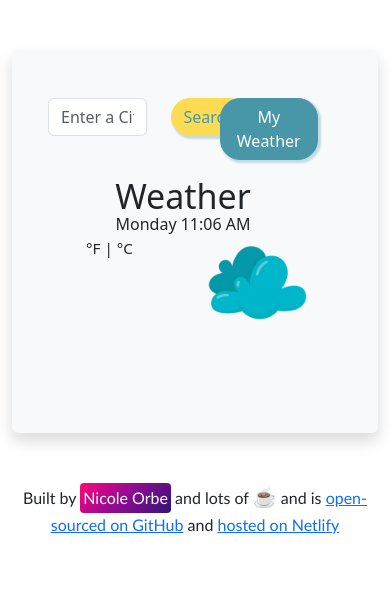
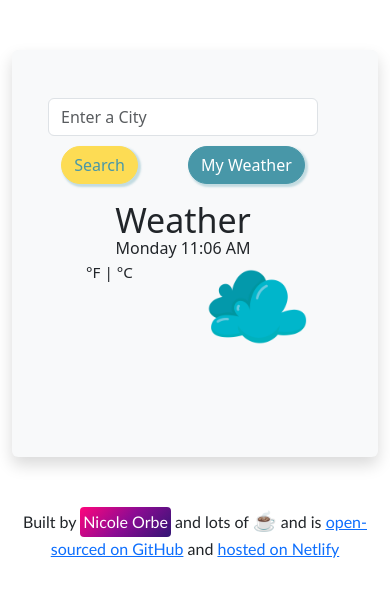
Before and after one commit to nicoleorbe/shecodes_weatherapp, a plain HTML site: page index.html in a window 390 px wide. Drawn offline with nearby package versions, Linux system fonts and the light colour scheme; a web font is replaced by a local one.

Commit message:
added responsive for mobile

```diff
--- a/index.html
+++ b/index.html
@@ -34,7 +34,7 @@
         <!-- first row / search bar -->
 
         <form class="row mb-3 search-bar" id="search-bar">
-          <div class="col-5 input-search-new-city">
+          <div class="col-md-5 col-sm-12 input-search-new-city">
             <input
               type="text"
               class="form-control"
@@ -42,10 +42,10 @@
               placeholder="Enter a City"
             />
           </div>
-          <div class="col-2 btn-search">
+          <div class="col-md-2 col-sm-5 btn-search">
             <button class="btn" type="submit" id="button-search">Search</button>
           </div>
-          <div class="col-5 btn-current">
+          <div class="col-md-5 col-sm-5 btn-current">
             <button
               class="btn btn-mylocation"
               onclick="resetPage()"
--- a/source/index.js
+++ b/source/index.js
@@ -42,11 +42,12 @@ function formatEpoch(timestamp) {
 function displayForecast(response) {
   let forecast = response.data.daily;
   let forecastElement = document.querySelector("#forecast");
+  const daysToShow = window.innerWidth < 768 ? 6 : 7;
+  let forecastHTML = `<div class="row">`;
 
-  let forecastHTML = `<div class="row">`;
-  //let days = ["Thur", "Fri", "Sat"];
   forecast.forEach(function (forecastDay, index) {
-    if (index < 7 && index > 0) {
+    // if (index < 7 && index > 0) {
+    if (index < daysToShow && index > 0) {
       let weather = forecastDay.weather[0].main;
       if (weather === "Clouds") {
         image = "images/cloud.png";
@@ -67,7 +68,7 @@ function displayForecast(response) {
 
       forecastHTML =
         forecastHTML +
-        `       <div class="col-2">
+        `   <div class="col-2 forecast-day">
               <div class="forecast-date">${formatEpoch(forecastDay.dt)}</div>
               <img
                 src="${image}"
--- a/source/style.css
+++ b/source/style.css
@@ -139,6 +139,12 @@ footer span {
   margin-top: 30px;
 }
 
+.row .forecast-day {
+  width: auto;
+  margin: 0 auto;
+  text-align: center;
+}
+
 .forecast-date {
   text-transform: uppercase;
 }
@@ -175,3 +181,31 @@ footer span {
 .span-footer-coffee:hover {
   transform: scale(1.3);
 }
+
+@media (max-width: 768px) {
+  .search-bar .col-md-5,
+  .search-bar .col-md-2,
+  .search-bar .col-md-5 {
+    flex: none; /* Prevent flex behavior */
+    max-width: 100%; /* Make columns take full width */
+  }
+
+  .search-bar .col-md-5,
+  .search-bar .col-md-2 {
+    margin-bottom: 10px; /* Add space between columns */
+  }
+
+  .input-search-new-city {
+    display: block; /* Stack input field */
+    text-align: center; /* Center text */
+  }
+
+  .row .btn-search,
+  .row .btn-current,
+  .row .forecast-day {
+    display: inline-block !important; /* Keep buttons inline */
+    width: auto;
+    margin: 0 auto;
+    text-align: center;
+  }
+}
```
